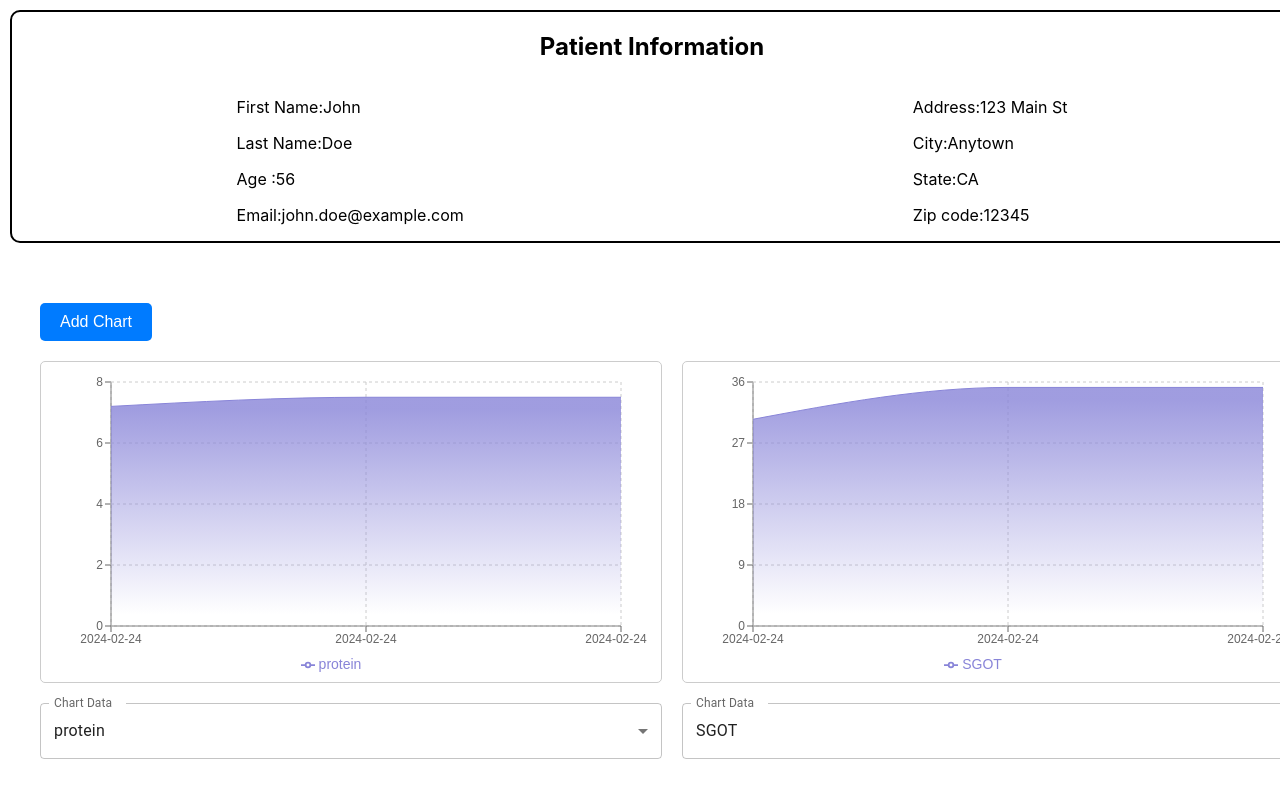
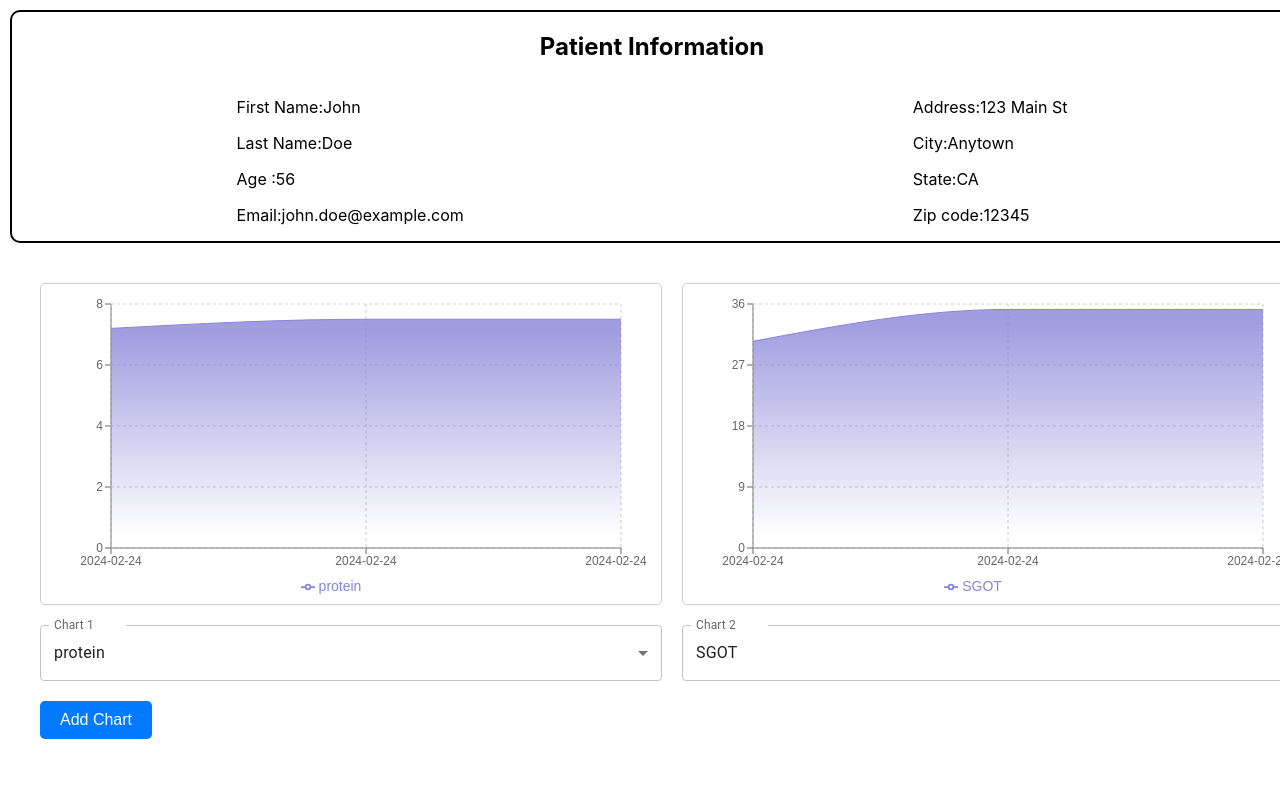
Before and after one commit to SujayMahore/Semi-Colons, a React (Create React App) app: page / in a window 1280 px wide. Shown: the top 798 px of the page. Built offline with nearby package versions, Linux system fonts and the light colour scheme.

Commit message:
dynamic chart update with css

```diff
--- a/src/components/AreaChartTemplate.js
+++ b/src/components/AreaChartTemplate.js
@@ -15,13 +15,13 @@ import {
     Line,
   } from "recharts";
 
-const AreaChartTemplate = ({data,datakey}) => {
+const AreaChartTemplate = ({data,datakey,isOdd}) => {
     console.log(datakey)
   return (
     <>
         <div className="chart">
             <AreaChart
-              width={600}
+              width={isOdd ? 1200: 600}
               height={300}
               data={data}
               margin={{ top: 10, right: 30, left: 0, bottom: 0 }}
--- a/src/components/ChartTemplate.css
+++ b/src/components/ChartTemplate.css
@@ -33,7 +33,15 @@
   .grid-container{
     display:grid;
     grid-template-columns: repeat(2,1fr);
-    gap:20px
+    gap:20px;
+
+  }
+  .grid-odd-container{
+    display: flex;
+    flex-direction: column;
+    width: 100%;
+  gap:10px
+
   }
 
   .chart{
--- a/src/components/ChartTemplate.js
+++ b/src/components/ChartTemplate.js
@@ -31,6 +31,7 @@ const ChartTemplate = () => {
   const [isLoading, setIsLoading] = useState(false);
   const [error, setError] = useState(null);
   const [dataKeys, setDataKeys] = useState(["protein","SGOT"]);
+  const [isOdd,setIsOdd] = useState(false);
 
   //Un Comment This For API CALL
   // const [data,setData]=useState([])
@@ -139,7 +140,13 @@ const ChartTemplate = () => {
   const filteredData = data.map(({ user, reportName, ...rest }) => rest);
   const handleAddChart = () => {
     setDataKeys([...dataKeys, ""]);
+
   };
+  useEffect(()=>{
+    setIsOdd(dataKeys.length % 2 !== 0)
+
+
+  },[dataKeys])
   const handleChange = (index, e) => {
     const updatedKeys = [...dataKeys];
     updatedKeys[index] = e.target.value;
@@ -176,11 +183,9 @@ const ChartTemplate = () => {
           </div>
           <div className="chart-container">
             {/* Apply container style */}
-            <button  onClick={handleAddChart} className="add-chart-button">
-              Add Chart
-            </button>
 
-            <div className="grid-container">
+
+            <div className={isOdd ?"grid-odd-container"  : "grid-container"}>
               {/* {[...Array(chartCount)].map((_, idx) => (
                 <div>
                   <AreaChartTemplate
@@ -214,11 +219,12 @@ const ChartTemplate = () => {
                   <AreaChartTemplate
                     data={data}
                     datakey={key}
+                    isOdd={isOdd}
                   ></AreaChartTemplate>
                   <div className="input-select">
                     <FormControl fullWidth>
                       <InputLabel id="demo-simple-select-label">
-                        Chart Data
+                        Chart {index + 1}
                       </InputLabel>
                       <Select
                         labelId="demo-simple-select-label"
@@ -238,7 +244,11 @@ const ChartTemplate = () => {
                 </div>
               ))}
             </div>
+            <button  onClick={handleAddChart} className="add-chart-button">
+              Add Chart
+            </button>
           </div>
+
           <div
             className="table-container"
             style={{ width: "100%", marginTop: "10px", marginLeft: "40px" }}
```
